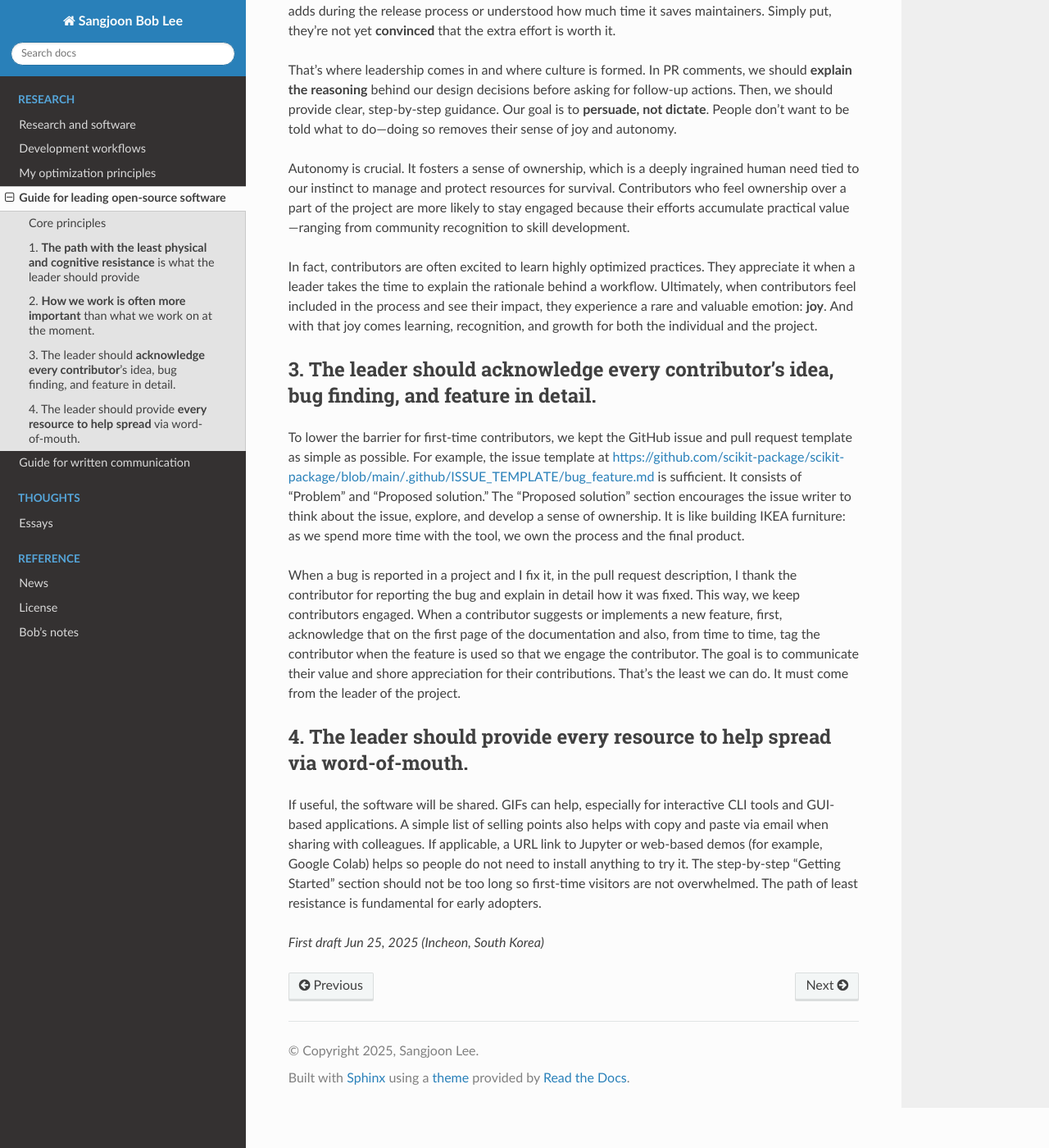
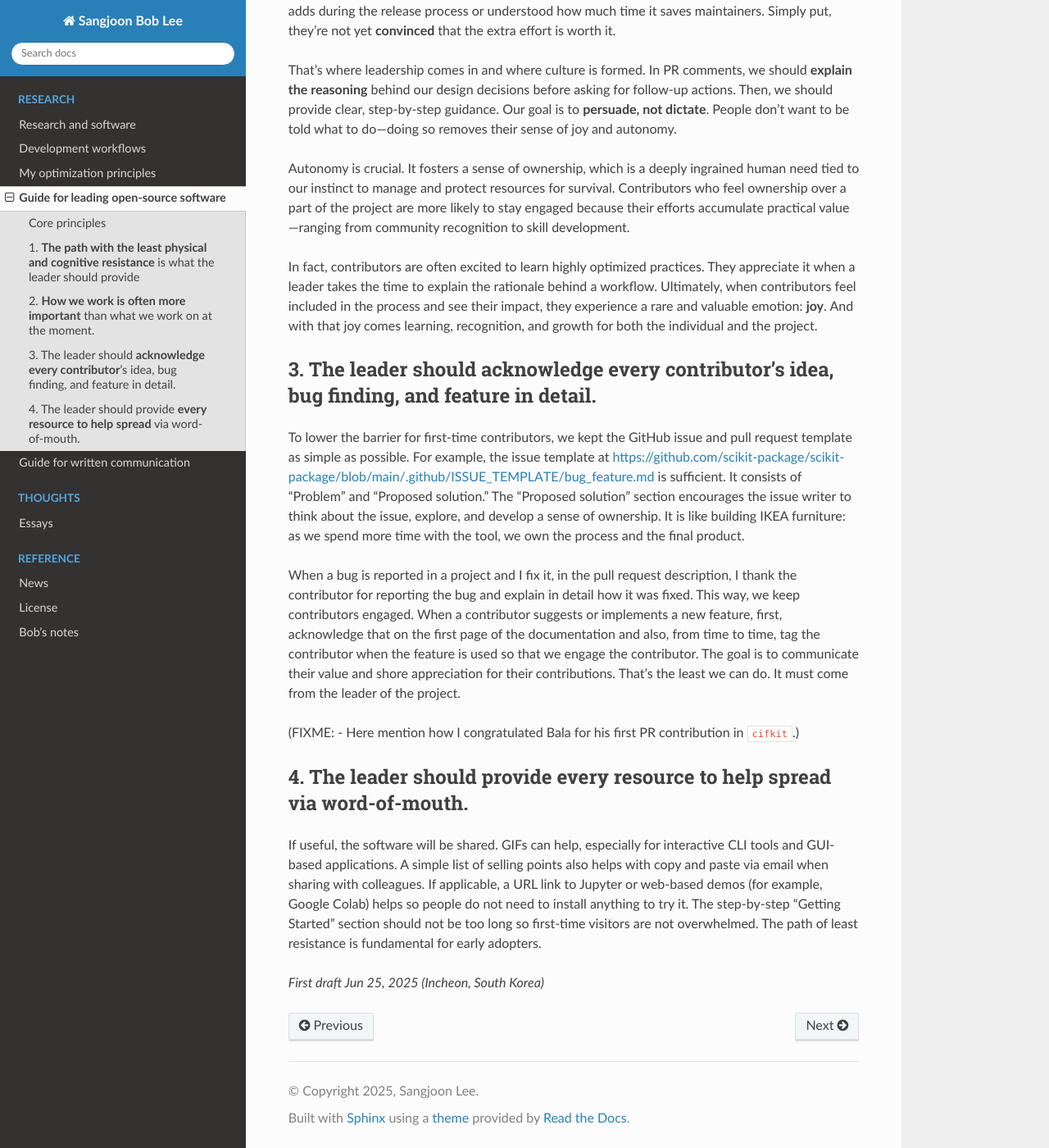
Before and after one commit to bobleesj/bobleesj.github.io, a Sphinx documentation site: the page built from docs/source/open-source-leadership.rst, in a window 1280 px wide and 1400 px high, scrolled down 2005 px. Shown: the whole window at 82% size. Built offline with Sphinx 7.4.7 and the Read the Docs theme 3.1.0, drawn with Linux system fonts in a browser that asks for light colours; pages that are not in the unit, such as notebooks, are missing from menus.

```diff
--- a/docs/source/conf.py
+++ b/docs/source/conf.py
@@ -42,6 +42,7 @@ extensions = [
     "sphinx.ext.viewcode",
     "sphinx.ext.intersphinx",
     "sphinx_rtd_theme",
+    "sphinx_copybutton",
 ]
 
 # Add any paths that contain templates here, relative to this directory.
--- a/docs/source/open-source-leadership.rst
+++ b/docs/source/open-source-leadership.rst
@@ -49,6 +49,8 @@ To lower the barrier for first-time contributors, we kept the GitHub issue and p
 
 When a bug is reported in a project and I fix it, in the pull request description, I thank the contributor for reporting the bug and explain in detail how it was fixed. This way, we keep contributors engaged. When a contributor suggests or implements a new feature, first, acknowledge that on the first page of the documentation and also, from time to time, tag the contributor when the feature is used so that we engage the contributor. The goal is to communicate their value and shore appreciation for their contributions. That's the least we can do. It must come from the leader of the project.
 
+(FIXME: - Here mention how I congratulated Bala for his first PR contribution in ``cifkit``.)
+
 4. The leader should provide **every resource to help spread** via word-of-mouth.
 ---------------------------------------------------------------------------------
 
```
Also changed, not shown: 1 other file.
